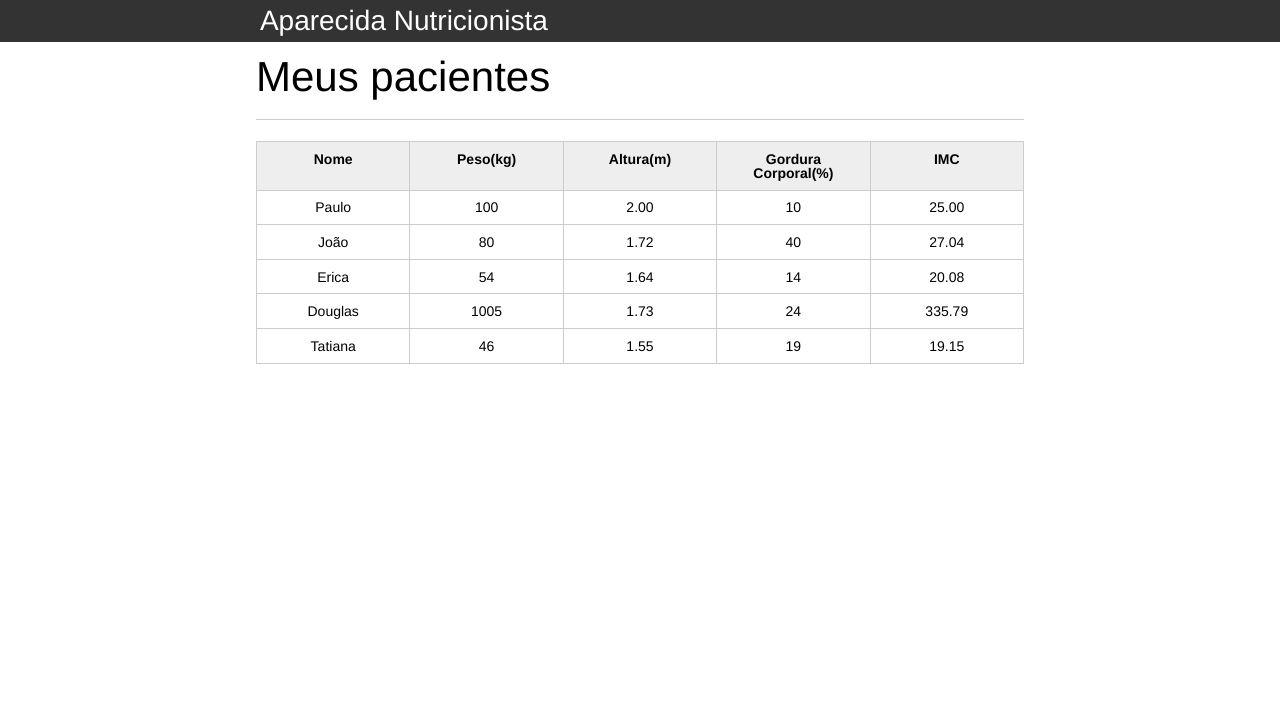
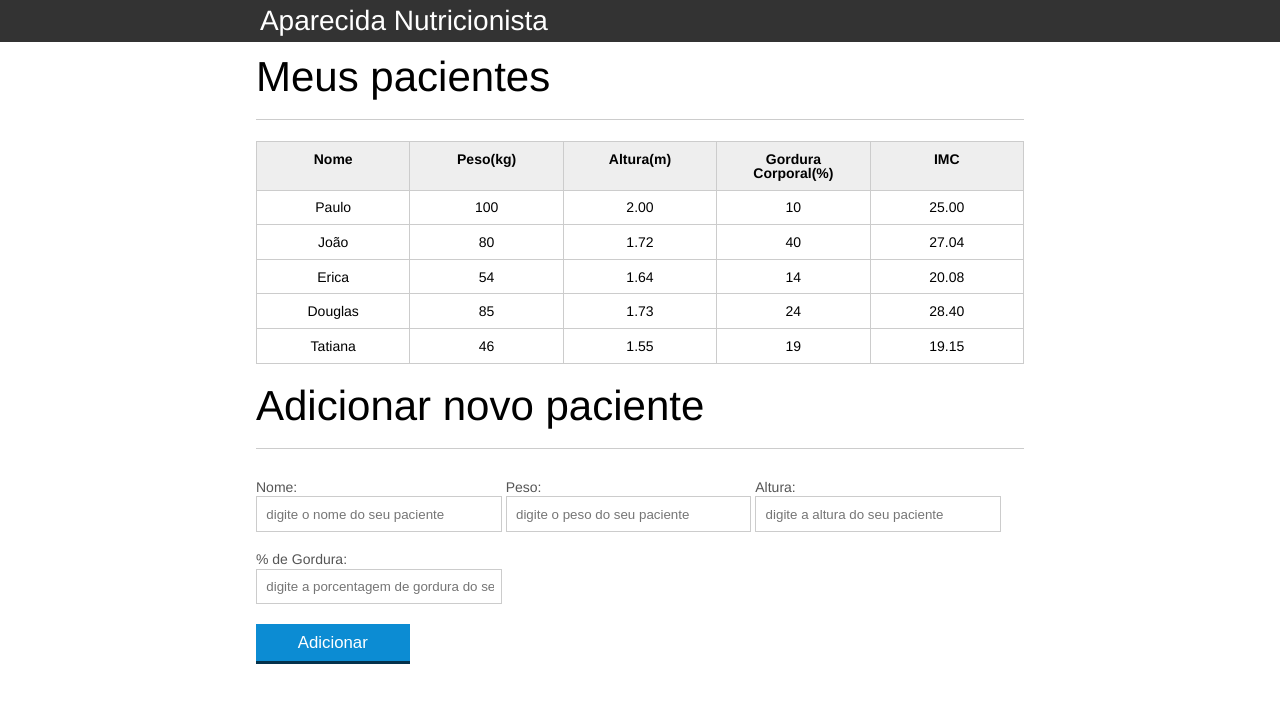
Before and after one commit to Thiagolyx/-js-aparecida-nutri-2-tds-, a plain HTML site: page index.html in a window 1280 px wide. Drawn offline with Linux system fonts and the light colour scheme.

Commit message:
carga_adicionar-dados

```diff
--- a/index.html
+++ b/index.html
@@ -62,7 +62,7 @@
 
 					<tr class="paciente">
 						<td class="info-nome">Douglas</td>
-						<td class="info-peso">1005</td>
+						<td class="info-peso">85</td>
 						<td class="info-altura">1.73</td>
 						<td class="info-gordura">24</td>
 						<td class="info-imc">0</td>
@@ -79,7 +79,33 @@
 
 		</section>
 	</main>
-	<script src="/js/principal.js"></script>
+
+	<br>
+	<section class="container">
+		<h2 id="titulo-form">Adicionar novo paciente</h2>
+		<form id="form-adiciona">
+			<div class="grupo">
+				<label for="nome">Nome:</label>
+				<input id="nome" name="nome" type="text" placeholder="digite o nome do seu paciente" class="campo">
+			</div>
+			<div class="grupo">
+				<label for="peso">Peso:</label>
+				<input id="peso" name="peso" type="text" placeholder="digite o peso do seu paciente" class="campo campo-medio">
+			</div>
+			<div class="grupo">
+				<label for="altura">Altura:</label>
+				<input id="altura" name="altura" type="text" placeholder="digite a altura do seu paciente" class="campo campo-medio">
+			</div>
+			<div class="grupo">
+				<label for="gordura">% de Gordura:</label>
+				<input id="gordura" type="text" placeholder="digite a porcentagem de gordura do seu paciente" class="campo campo-medio">
+			</div>
+
+			<button id="adicionar-paciente" class="botao bto-principal">Adicionar</button>
+		</form>
+	</section>
+
+	<script src="./js/principal.js"></script>
 
 </body>
 
```
Also changed, not shown: principal.js (+43 -1 lines), 1 other file.
